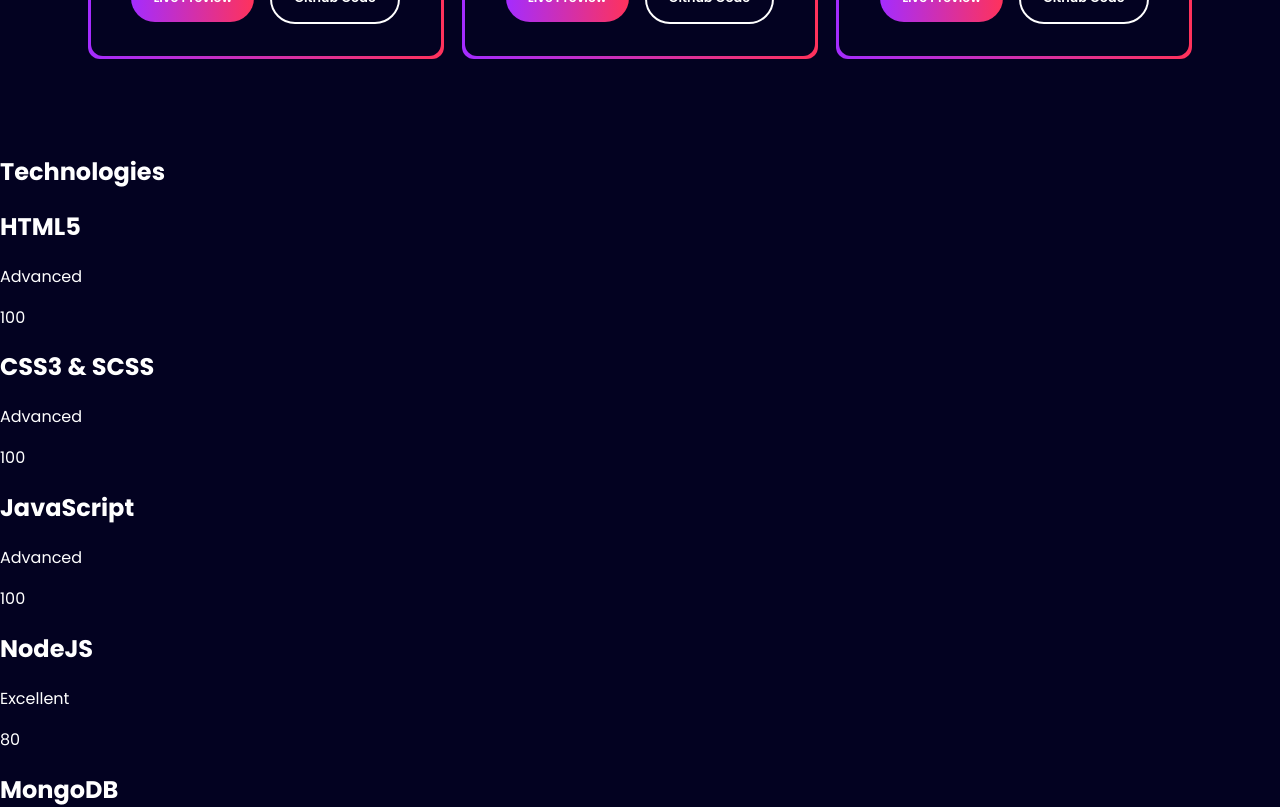
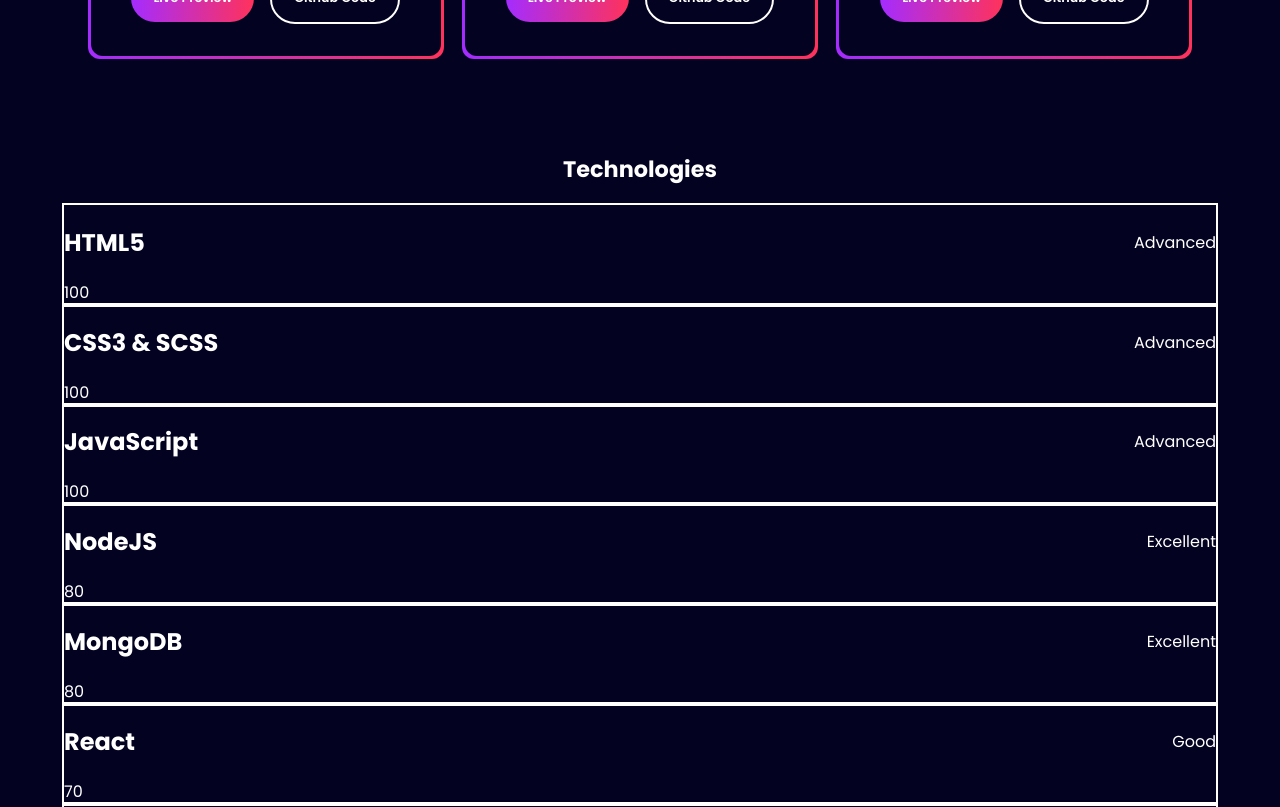
Before and after one commit to kosmiadis/personal_portfolio, a React (Create React App) app: page / in a window 1280 px wide. Shown: the part 1600-2407 px from the top of the page. Built offline with nearby package versions, Linux system fonts and the light colour scheme.

Commit message:
added technologies informal styles

```diff
--- a/src/Components/Content/Technologies/Technologies.js
+++ b/src/Components/Content/Technologies/Technologies.js
@@ -1,28 +1,33 @@
 import Technology from "./Technology"
 import AdditionalTechnology from './AdditionalTechnology';
-
 
 const Technologies = ({t, technologies, additionalTechnologies}) => {
 
     return (
     <div className="technologies">
+
         <div className="technologies_inner_wrapper">
             <div className="technologies_heading">
                 <h2>{t('technologies')}</h2>
             </div>
 
+            <div className='technologies_container'>
                 {technologies.map(technology => (
                     <Technology technology={technology} key={technology.name}/>
                 ))}
             </div>
+        </div>
+
         <div className="additional_technologies_wrapper">
             <div className="additional_technologies_heading">
                 <h2>{t('additional_technologies')}</h2>
             </div>
 
+            <div className="additional_technologies_container">
                 {additionalTechnologies.map(add_tech => (
                     <AdditionalTechnology add_technology={add_tech} key={add_tech.id}/>
                 ))}
+            </div>
         </div>
 
     </div>
--- a/src/Components/Content/Technologies/Technology.js
+++ b/src/Components/Content/Technologies/Technology.js
@@ -5,9 +5,9 @@
         <div className="technology_inner_wrapper">
             <div className="technology_text">
                 <h2 id="technology_name">{technology.name}</h2>
+                <p>{technology.experience_level}</p>
             </div>
             <div className="technology_visual">
-                <p>{technology.experience_level}</p>
                 <div className="experience_bar">{technology.experience_perc}</div>
             </div>
         </div>
--- a/src/styles/styles.css
+++ b/src/styles/styles.css
@@ -1 +1 @@
-@import"https://fonts.googleapis.com/css2?family=Poppins:ital,wght@0,100;0,200;0,300;0,400;0,500;0,600;0,700;0,800;0,900;1,100;1,200;1,300;1,400;1,500;1,600;1,700;1,800;1,900&display=swap";@import"./lang/lang.scss";@import"./navbar/navbar.scss";@import"./home/home.scss";@import"./projects/projects.scss";:root{--body-bg-color: #030221}body{margin:0;background-color:var(--body-bg-color)}body>*{box-sizing:border-box;color:#fff}div.home,div.projects,div.technologies,div.about{max-width:1400px;margin:auto;min-height:100vh;font-family:poppins,"Segoe UI",Tahoma,Geneva,Verdana,sans-serif}
+@import"https://fonts.googleapis.com/css2?family=Poppins:ital,wght@0,100;0,200;0,300;0,400;0,500;0,600;0,700;0,800;0,900;1,100;1,200;1,300;1,400;1,500;1,600;1,700;1,800;1,900&display=swap";@import"./lang/lang.scss";@import"./navbar/navbar.scss";@import"./home/home.scss";@import"./projects/projects.scss";@import"./technologies/technologies.scss";:root{--body-bg-color: #030221}body{margin:0;background-color:var(--body-bg-color)}body>*{box-sizing:border-box;color:#fff}div.home,div.projects,div.technologies,div.about{max-width:1400px;margin:auto;min-height:100vh;font-family:poppins,"Segoe UI",Tahoma,Geneva,Verdana,sans-serif}
--- a/src/styles/styles.scss
+++ b/src/styles/styles.scss
@@ -3,6 +3,7 @@
 @import url('./navbar/navbar.scss');
 @import url('./home/home.scss');
 @import url('./projects/projects.scss');
+@import url('./technologies/technologies.scss');
 
 :root {
     --body-bg-color: #030221;
--- /dev/null
+++ b/src/styles/technologies/technologies.css
@@ -0,0 +1 @@
+@import"./technology.scss";div.technologies{display:flex;flex-direction:column;gap:3rem}div.technologies div.technologies_inner_wrapper div.technologies_heading{width:100%}div.technologies div.technologies_inner_wrapper div.technologies_heading h2{font-size:1.4rem;text-align:center}div.technologies div.technologies_inner_wrapper div.technologies_container{display:flex;flex-direction:column;align-items:center}
--- /dev/null
+++ b/src/styles/technologies/technologies.scss
@@ -0,0 +1,29 @@
+@import url(./technology.scss);
+
+div.technologies {
+    display: flex;
+    flex-direction: column;
+    gap: 3rem;
+
+    div.technologies_inner_wrapper {
+
+        div.technologies_heading {
+            width: 100%;
+
+            & h2 {
+                font-size: 1.4rem;
+                text-align: center;
+            }
+        }
+
+        div.technologies_container {
+            display: flex;
+            flex-direction: column;
+            align-items: center;
+        }
+    }
+
+    div.additional_technologies_wrapper {
+
+    }
+}
--- /dev/null
+++ b/src/styles/technologies/technology.css
@@ -0,0 +1 @@
+div.technology{display:flex;width:90%;max-width:1200px;outline:2px solid}div.technology div.technology_inner_wrapper{display:flex;flex-direction:column;width:100%}div.technology div.technology_inner_wrapper div.technology_text{width:100%;display:flex;flex-direction:row;align-items:center;justify-content:space-between}div.technology div.technology_inner_wrapper div.technology_visual{display:flex;width:100%}
--- /dev/null
+++ b/src/styles/technologies/technology.scss
@@ -0,0 +1,26 @@
+div.technology {
+    display: flex;
+    width: 90%;
+    max-width: 1200px;
+    outline: 2px solid;
+
+    div.technology_inner_wrapper {
+        display: flex;
+        flex-direction: column;
+        width: 100%;
+
+        div.technology_text {
+            width: 100%;
+            display: flex;
+            flex-direction: row;
+            align-items: center;
+            justify-content: space-between;
+        }
+
+        div.technology_visual {
+            display: flex;
+            width: 100%;
+
+        }
+    }
+}
```
Lines whose indentation alone changed are shown as unchanged.
